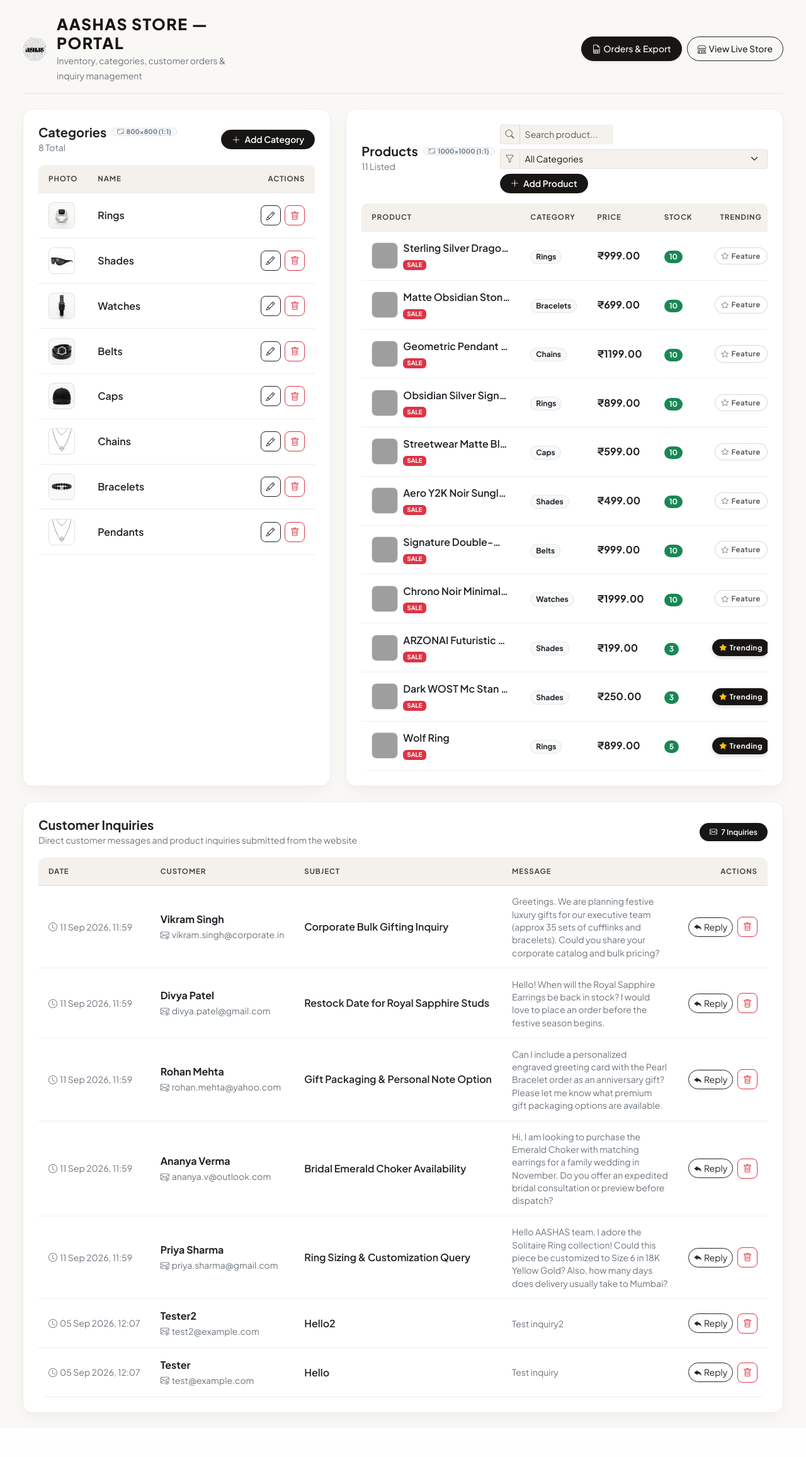
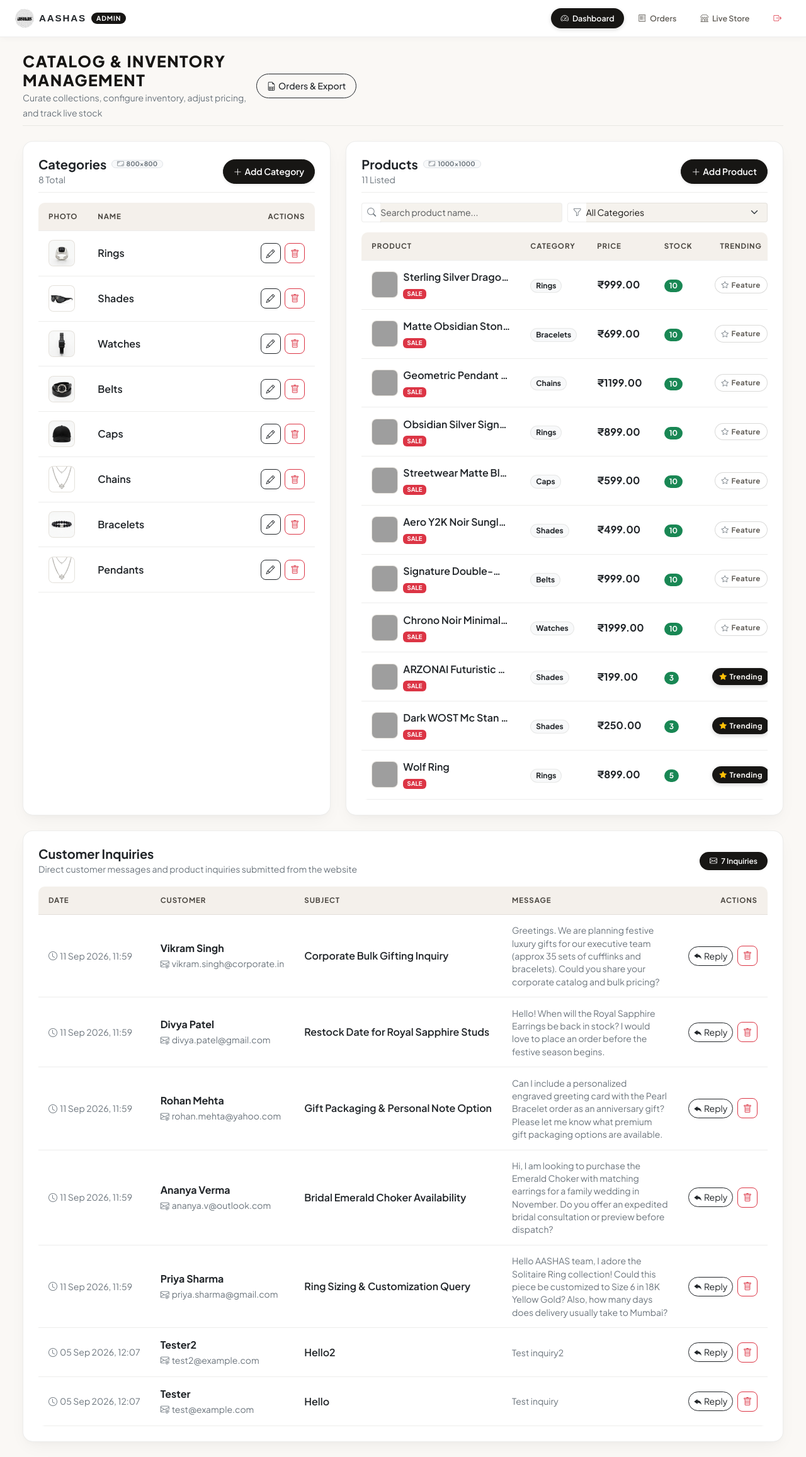
Before and after one commit to arjun-00012/aashas, a Django app: page /adminpp/ in a window 1280 px wide. Shown: the whole page at 63% size. Before the commit the page ends 2255 px from the top, so only its background shows below. Run offline with Django 5.2, Linux system fonts and the light colour scheme; a user stored in the database is signed in; data comes from the database, SQL or seed files in the repository; data that the repository does not hold is empty; grey boxes are pictures that could not be loaded.

Commit message:
Fix navbar mobile responsiveness, shopping bag badge placement, and admin category add button alignment

```diff
--- a/store/templates/adminpp_dashboard.html
+++ b/store/templates/adminpp_dashboard.html
@@ -317,54 +317,101 @@
             border-color: #2b2824 !important;
             color: #FFFFFF !important;
         }
+
+        /* Sticky Top Admin Navigation Bar */
+        .admin-top-navbar {
+            position: sticky;
+            top: 0;
+            z-index: 1040;
+            background: #FFFFFF !important;
+            border-bottom: 1px solid var(--border-subtle) !important;
+            box-shadow: 0 2px 10px rgba(0, 0, 0, 0.03);
+            width: 100%;
+        }
+
+        .admin-nav-tab {
+            display: inline-flex;
+            align-items: center;
+            gap: 6px;
+            padding: 6px 14px;
+            border-radius: 9999px;
+            font-size: 0.78rem;
+            font-weight: 600;
+            color: var(--text-secondary);
+            text-decoration: none;
+            transition: all 0.2s cubic-bezier(0.2, 0.9, 0.3, 1);
+            border: 1px solid transparent;
+            -webkit-tap-highlight-color: transparent;
+        }
+
+        .admin-nav-tab:hover {
+            color: var(--text-primary);
+            background: var(--bg-surface-elevated);
+        }
+
+        .admin-nav-tab.active {
+            background-color: #171614 !important;
+            color: #FFFFFF !important;
+            box-shadow: 0 2px 6px rgba(23, 22, 20, 0.15);
+        }
+
+        @media (max-width: 575.98px) {
+            .admin-nav-tab {
+                padding: 6px 10px;
+                font-size: 0.74rem;
+                gap: 4px;
+            }
+        }
     </style>
 </head>
-<body class="p-2 p-sm-3 p-md-4 page-container">
+<body class="page-container p-0">
 
-<!-- Floating Admin Notification Pop-up -->
-{% if messages %}
-<div class="admin-toast-container" id="adminToastContainer">
-    {% for message in messages %}
-    <div class="admin-toast {% if message.tags == 'error' %}error-toast{% endif %} p-3 mb-2" id="adminToast{{ forloop.counter }}">
-        <div class="d-flex align-items-start gap-3">
-            <div class="toast-icon-wrap {% if message.tags == 'error' %}error{% endif %} flex-shrink-0">
-                <i class="bi {% if message.tags == 'error' %}bi-exclamation-triangle-fill text-danger{% else %}bi-check-circle-fill text-success{% endif %} fs-5"></i>
+<!-- Sticky Responsive Admin Navigation Bar -->
+<header class="admin-top-navbar">
+    <div class="container-fluid px-3 px-md-4" style="max-width: 1400px;">
+        <div class="d-flex align-items-center justify-content-between" style="height: 58px;">
+            <!-- Brand Badge -->
+            <div class="d-flex align-items-center gap-2">
+                <a href="{% url 'adminpp_dashboard' %}" class="d-inline-flex align-items-center gap-2 text-decoration-none">
+                    <img src="{% static 'images/ashas_badge.png' %}" alt="ASHAS" style="height: 30px; width: auto; object-fit: contain;">
+                    <span class="fw-bold text-dark text-uppercase tracking-wider d-none d-sm-inline" style="font-family: 'Outfit', sans-serif; font-size: 0.95rem; letter-spacing: 0.12em;">AASHAS</span>
+                </a>
+                <span class="badge bg-dark rounded-pill px-2 py-1 small" style="font-size: 0.65rem; letter-spacing: 0.08em; background-color: #171614 !important;">ADMIN</span>
             </div>
-            <div class="flex-grow-1 min-w-0">
-                <div class="d-flex align-items-center justify-content-between mb-1">
-                    <span class="badge {% if message.tags == 'error' %}bg-danger text-danger{% else %}bg-success text-success{% endif %} bg-opacity-10 border {% if message.tags == 'error' %}border-danger{% else %}border-success{% endif %} border-opacity-30 rounded-pill px-2 py-0" style="font-size: 0.7rem; letter-spacing: 0.05em; text-transform: uppercase;">
-                        {% if message.tags == 'error' %}Notice{% else %}Catalog Update{% endif %}
-                    </span>
-                    <button type="button" class="btn-close" style="font-size: 0.7rem; padding: 0.25rem;" onclick="dismissToast('adminToast{{ forloop.counter }}')"></button>
-                </div>
-                <div class="fw-semibold text-dark small" style="line-height: 1.35;">{{ message }}</div>
-                <div class="toast-progress-bar">
-                    <div class="toast-progress-fill {% if message.tags == 'error' %}error{% endif %}"></div>
-                </div>
-            </div>
+
+            <!-- Responsive Navigation Pills -->
+            <nav class="d-flex align-items-center gap-1 gap-sm-2">
+                <a href="{% url 'adminpp_dashboard' %}" class="admin-nav-tab active" title="Catalog & Dashboard">
+                    <i class="bi bi-speedometer2"></i>
+                    <span>Dashboard</span>
+                </a>
+                <a href="{% url 'adminpp_orders' %}" class="admin-nav-tab" title="Orders & Transactions">
+                    <i class="bi bi-receipt"></i>
+                    <span>Orders</span>
+                </a>
+                <a href="{% url 'home' %}" target="_blank" class="admin-nav-tab" title="View Customer Store">
+                    <i class="bi bi-shop"></i>
+                    <span class="d-none d-md-inline">Live Store</span>
+                </a>
+                <a href="{% url 'logout' %}" class="admin-nav-tab text-danger" title="Sign Out">
+                    <i class="bi bi-box-arrow-right"></i>
+                </a>
+            </nav>
         </div>
     </div>
-    {% endfor %}
-</div>
-{% endif %}
+</header>
 
+<div class="p-2 p-sm-3 p-md-4">
 <div class="container-fluid" style="max-width: 1400px;">
-    <!-- Top Action Header -->
-    <div class="d-flex flex-column flex-sm-row justify-content-between align-items-start align-items-sm-center gap-3 mb-4 pb-3 border-bottom" style="border-color: var(--border-subtle) !important;">
-        <div class="d-flex align-items-center gap-2 gap-sm-3">
-            <img src="{% static 'images/ashas_badge.png' %}" alt="ASHAS" style="height: 38px; width: auto; object-fit: contain;">
-            <div>
-                <h1 class="portal-header m-0 text-uppercase">AASHAS STORE — PORTAL</h1>
-                <span class="text-secondary small d-none d-sm-inline">Inventory, categories, customer orders & inquiry management</span>
-            </div>
+    <!-- Portal Header Bar -->
+    <div class="d-flex flex-column flex-sm-row justify-content-between align-items-start align-items-sm-center gap-2 mb-4 pb-2 border-bottom" style="border-color: var(--border-subtle) !important;">
+        <div>
+            <h1 class="portal-header m-0 text-uppercase">CATALOG & INVENTORY MANAGEMENT</h1>
+            <span class="text-secondary small">Curate collections, configure inventory, adjust pricing, and track live stock</span>
         </div>
-        <div class="d-flex flex-wrap gap-2 w-100 w-sm-auto justify-content-start justify-content-sm-end">
-            <a href="{% url 'adminpp_orders' %}" class="btn btn-obsidian btn-sm px-3 py-2 rounded-pill d-inline-flex align-items-center justify-content-center shadow-sm text-nowrap fw-medium flex-grow-1 flex-sm-grow-0">
+        <div class="d-flex align-items-center gap-2 mt-2 mt-sm-0 w-100 w-sm-auto">
+            <a href="{% url 'adminpp_orders' %}" class="btn btn-outline-dark btn-sm px-3 py-2 rounded-pill d-inline-flex align-items-center justify-content-center text-nowrap fw-medium flex-grow-1 flex-sm-grow-0">
                 <i class="bi bi-file-earmark-spreadsheet me-1"></i> Orders & Export
-            </a>
-
-            <a href="{% url 'home' %}" target="_blank" class="btn btn-outline-dark btn-sm px-3 py-2 rounded-pill d-inline-flex align-items-center justify-content-center text-nowrap fw-medium flex-grow-1 flex-sm-grow-0">
-                <i class="bi bi-shop me-1"></i> View Live Store
             </a>
         </div>
     </div>
@@ -391,15 +438,15 @@
         <!-- Categories Section -->
         <div class="col-12 col-lg-5">
             <div class="card-admin p-3 p-md-4 h-100 d-flex flex-column">
-                <div class="d-flex justify-content-between align-items-center gap-2 mb-3">
+                <div class="d-flex align-items-center justify-content-between gap-2 mb-3 pb-2 border-bottom" style="border-color: var(--border-subtle) !important;">
                     <div>
                         <div class="d-flex align-items-center gap-2">
                             <h2 class="h5 m-0 fw-bold text-dark">Categories</h2>
-                            <span class="badge bg-light text-secondary border rounded-pill px-2 py-0" style="font-size: 0.65rem;" title="Recommended upload size"><i class="bi bi-aspect-ratio me-1"></i>800×800 (1:1)</span>
+                            <span class="badge bg-light text-secondary border rounded-pill px-2 py-0 d-none d-sm-inline-flex align-items-center" style="font-size: 0.65rem;" title="Recommended upload size"><i class="bi bi-aspect-ratio me-1"></i>800×800</span>
                         </div>
                         <small class="text-secondary">{{ categories|length }} Total</small>
                     </div>
-                    <a href="{% url 'category_add' %}" class="btn btn-sm btn-obsidian rounded-pill px-3 py-1 fw-semibold text-nowrap">
+                    <a href="{% url 'category_add' %}" class="btn btn-sm btn-obsidian rounded-pill px-3 py-2 fw-semibold text-nowrap shadow-sm d-inline-flex align-items-center">
                         <i class="bi bi-plus-lg me-1"></i> Add Category
                     </a>
                 </div>
@@ -464,24 +511,31 @@
         <!-- Products Section with Category Filter -->
         <div class="col-12 col-lg-7">
             <div class="card-admin p-3 p-md-4 h-100 d-flex flex-column">
-                <div class="d-flex flex-column flex-sm-row justify-content-between align-items-start align-items-sm-center gap-2 mb-3">
+                <div class="d-flex align-items-center justify-content-between gap-2 mb-3 pb-2 border-bottom" style="border-color: var(--border-subtle) !important;">
                     <div>
                         <div class="d-flex align-items-center gap-2">
                             <h2 class="h5 m-0 fw-bold text-dark">Products</h2>
-                            <span class="badge bg-light text-secondary border rounded-pill px-2 py-0" style="font-size: 0.65rem;" title="Recommended upload size"><i class="bi bi-aspect-ratio me-1"></i>1000×1000 (1:1)</span>
+                            <span class="badge bg-light text-secondary border rounded-pill px-2 py-0 d-none d-sm-inline-flex align-items-center" style="font-size: 0.65rem;" title="Recommended upload size"><i class="bi bi-aspect-ratio me-1"></i>1000×1000</span>
                         </div>
                         <small class="text-secondary">{{ products|length }} Listed</small>
                     </div>
-                    <div class="d-flex flex-wrap align-items-center gap-2 w-100 w-sm-auto">
-                        <!-- Search Box for Products -->
-                        <div class="input-group input-group-sm flex-grow-1 flex-sm-grow-0" style="min-width: 140px; max-width: 180px;">
-                            <span class="input-group-text"><i class="bi bi-search"></i></span>
-                            <input type="text" id="adminProductSearchInput" class="form-control form-control-sm" placeholder="Search product...">
+                    <a href="{% url 'product_add' %}" class="btn btn-sm btn-obsidian rounded-pill px-3 py-2 fw-semibold text-nowrap shadow-sm d-inline-flex align-items-center">
+                        <i class="bi bi-plus-lg me-1"></i> Add Product
+                    </a>
+                </div>
+
+                <!-- Product Search & Filter Row -->
+                <div class="row g-2 mb-3">
+                    <div class="col-12 col-sm-6">
+                        <div class="input-group input-group-sm">
+                            <span class="input-group-text bg-white text-secondary border-end-0"><i class="bi bi-search"></i></span>
+                            <input type="text" id="adminProductSearchInput" class="form-control form-control-sm border-start-0 ps-0" placeholder="Search product name...">
                         </div>
-                        <!-- Category & Trending Filter Dropdown -->
-                        <div class="input-group input-group-sm flex-grow-1 flex-sm-grow-0" style="min-width: 150px;">
-                            <span class="input-group-text"><i class="bi bi-funnel"></i></span>
-                            <select id="productCategoryFilter" class="form-select form-select-sm">
+                    </div>
+                    <div class="col-12 col-sm-6">
+                        <div class="input-group input-group-sm">
+                            <span class="input-group-text bg-white text-secondary border-end-0"><i class="bi bi-funnel"></i></span>
+                            <select id="productCategoryFilter" class="form-select form-select-sm border-start-0 ps-0">
                                 <option value="all">All Categories</option>
                                 <option value="trending">★ Trending Only ({{ trending_count }})</option>
                                 {% for cat in categories %}
@@ -489,9 +543,6 @@
                                 {% endfor %}
                             </select>
                         </div>
-                        <a href="{% url 'product_add' %}" class="btn btn-sm btn-obsidian rounded-pill px-3 py-1 fw-semibold text-nowrap">
-                            <i class="bi bi-plus-lg me-1"></i> Add Product
-                        </a>
                     </div>
                 </div>
 
@@ -656,6 +707,7 @@
             </table>
         </div>
     </div>
+</div>
 </div>
 
 <!-- Bootstrap 5 JS -->
```
Also changed, not shown: store/templates/adminpp_orders.html (+88 -11 lines), store/templates/base.html (+94 -82 lines).
